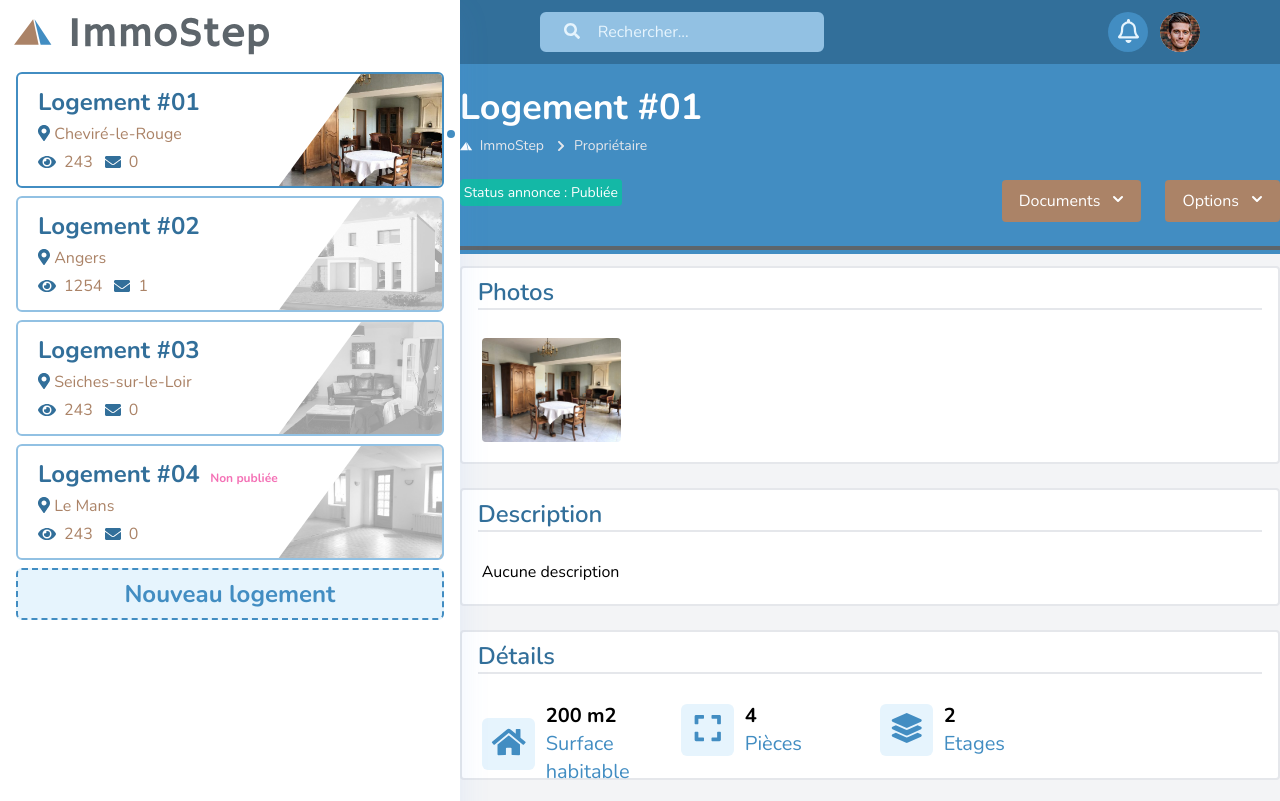
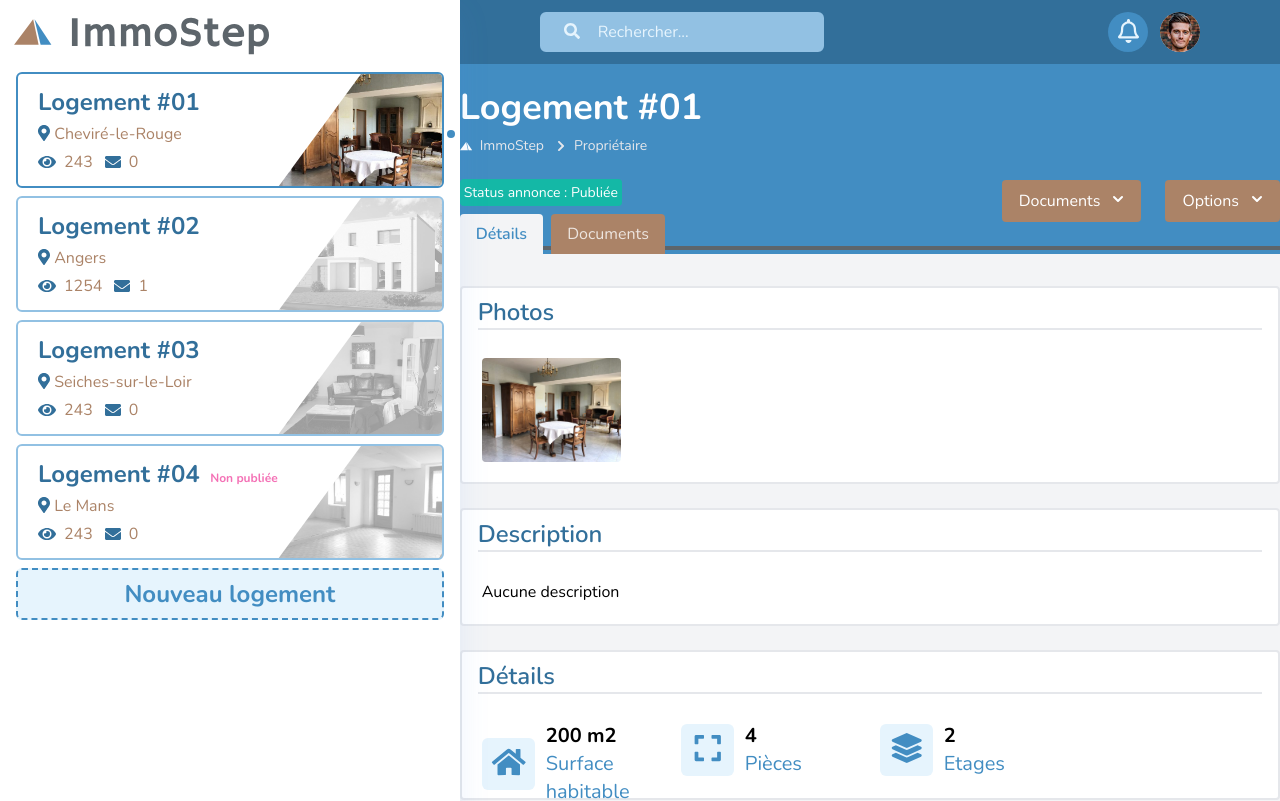
Before and after one commit to immostep/immostep, a React (Create React App) app: page /owner/goods/1 in a window 1280 px wide. Shown: the top 801 px of the page. Built offline with nearby package versions, Linux system fonts and the light colour scheme.

Commit message:
Add tabs

```diff
--- a/src/Goods.css
+++ b/src/Goods.css
@@ -145,3 +145,25 @@ ul.tags-list > li {
 .slideshow {
   @apply flex flex-row flex-nowrap;
 }
+
+.tabs-wrapper {
+  @apply container h-10 mx-auto mb-8;
+  margin-top: -56px;
+  z-index: 20;
+}
+
+.tabs {
+  @apply flex items-center justify-start my-4 gap-2;
+}
+
+.tab {
+  @apply px-4 py-2 cursor-pointer bg-ternary text-ternary-light rounded-t;
+}
+
+.tab:hover {
+  @apply bg-ternary-dark;
+}
+
+.tab.active {
+  @apply bg-gray-100 text-secondary font-semibold;
+}
--- a/src/Goods.js
+++ b/src/Goods.js
@@ -196,8 +196,14 @@ function Goods({ isNewGood = false }) {
                         </div>
                       </div>
 
-                      <div className="relative h-1 px-4 sm:px-6 md:px-8 bg-primary"></div>
-                      <div className="relative h-1 px-4 sm:px-6 md:px-8 bg-secondary"></div>
+                      <div className="z-10 h-1 px-4 sm:px-6 md:px-8 bg-primary"></div>
+                      <div className="z-10 h-1 px-4 sm:px-6 md:px-8 bg-secondary"></div>
+                    </div>
+                    <div className="tabs-wrapper">
+                      <ul className="tabs">
+                        <li className="tab active">Détails</li>
+                        <li className="tab">Documents</li>
+                      </ul>
                     </div>
                     <div className="container grid mx-auto">
                       <div className="grid grid-cols-1 gap-6 mb-8 md:grid-cols-2">
```
Lines whose indentation alone changed are shown as unchanged.
